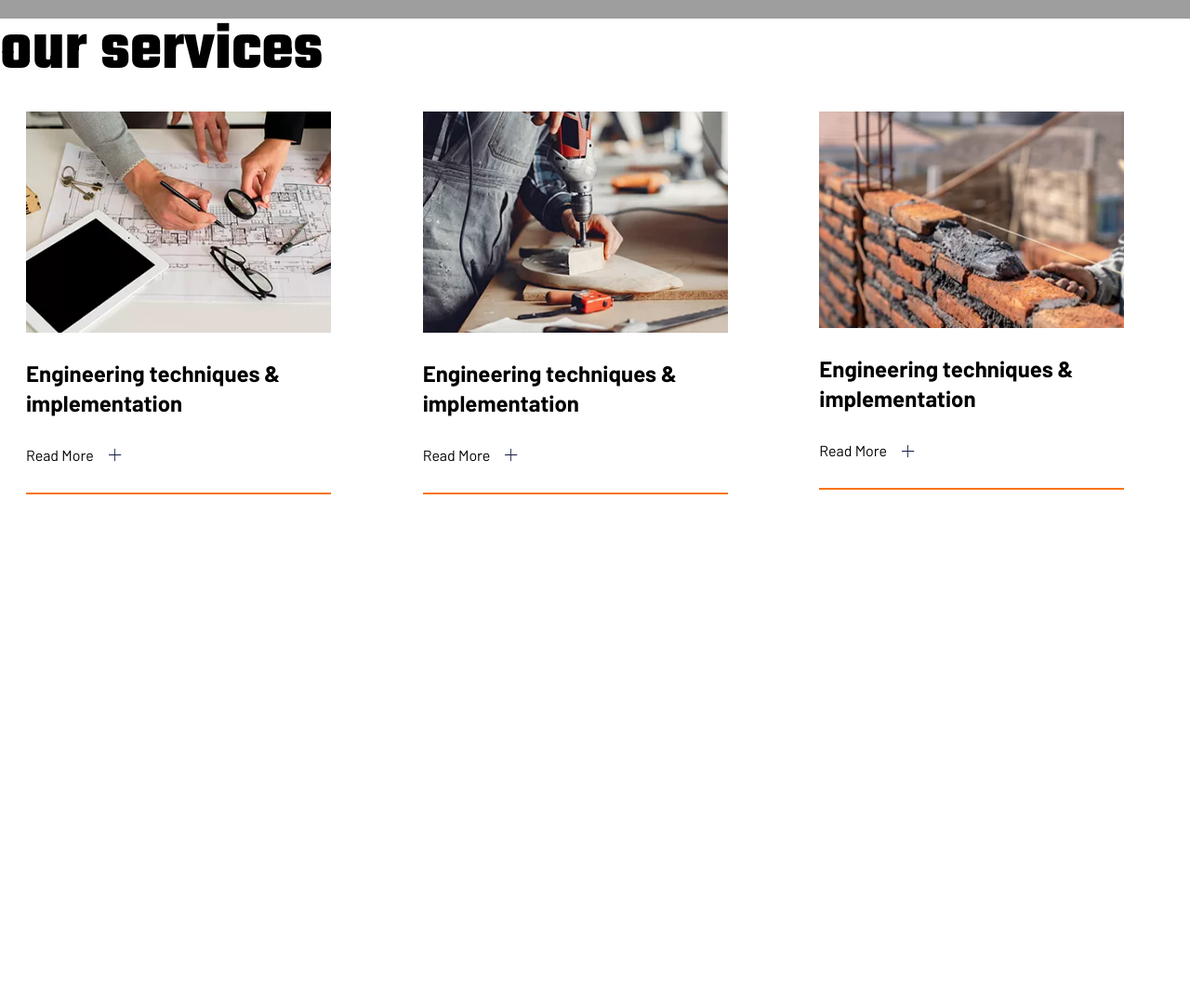
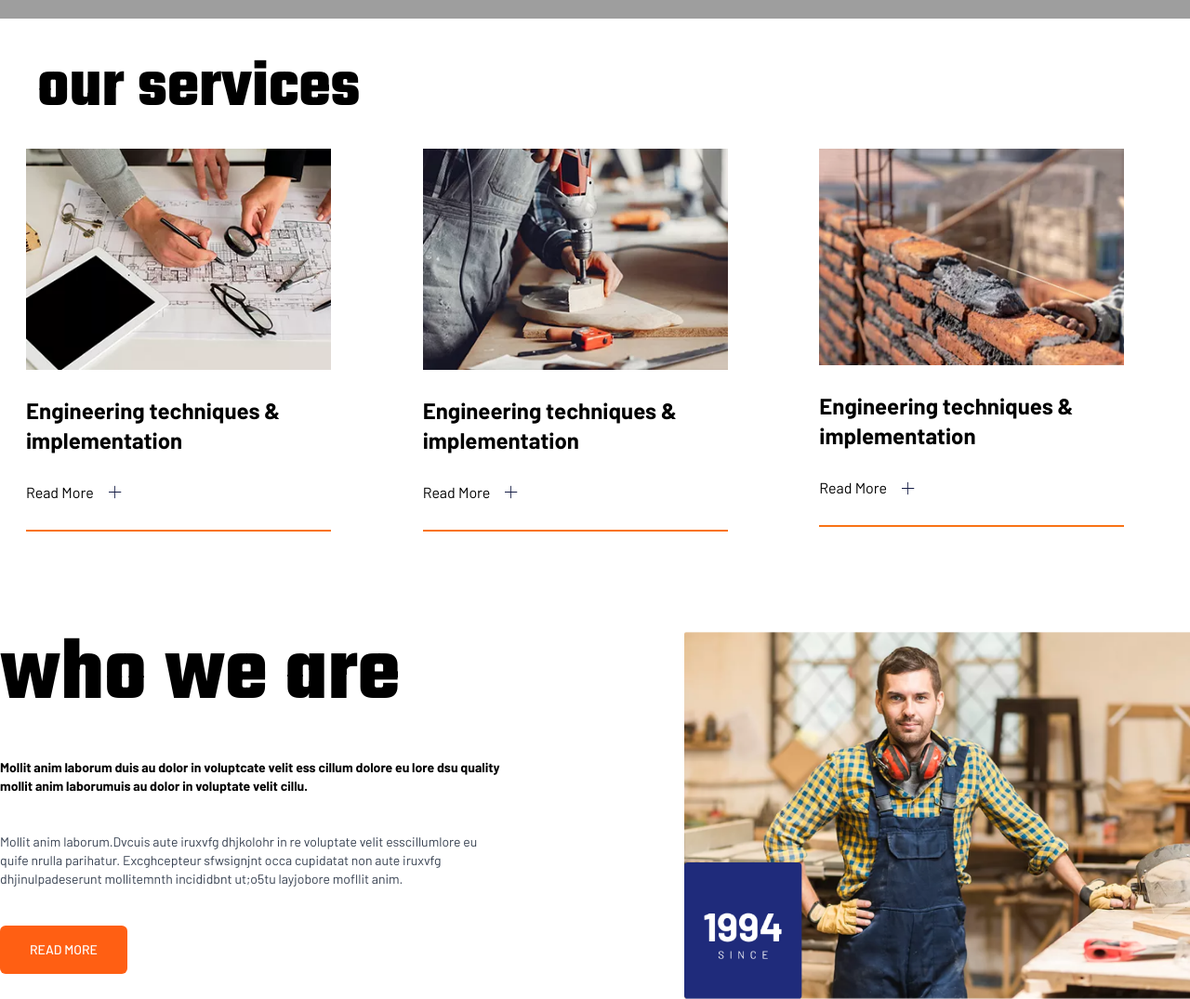
Before and after one commit to M-sadiq4641/Construction, a website built with Vite: page index.html in a window 1280 px wide. Shown: the part 780-1855 px from the top of the page at 93% size. Before the commit the page ends 1420 px from the top, so only its background shows below. Built offline with nearby package versions, Linux system fonts and the light colour scheme; grey boxes are pictures that could not be loaded; a web font is replaced by a local one.

Commit message:
added who we are section

```diff
--- a/index.html
+++ b/index.html
@@ -117,40 +117,59 @@
       </div>
     </div>
 
-<!-- services section -->
+    <!-- services section -->
 
-   <div class="container">
-      <div class="text-black mb-20  ">
-        <h1 class="text-5xl sm:text-7xl text-center sm:text-start text-black font-bold">our services</h1>
-        <div class="grid justify-center  lg:grid-cols-2 xl:grid-cols-3">
-          <div class="space-y-7  sm:w-96  p-7">
-            <img class="sm:w-96 block mx-auto w-72" src="/public/images/secives-img.png" />
+    <div class="container">
+      <div class="text-black mb-20">
+        <h1
+          class="text-5xl sm:text-7xl text-center sm:text-start sm:ms-10 mt-10 text-black font-bold"
+        >
+          our services
+        </h1>
+        <div class="grid justify-center lg:grid-cols-2 xl:grid-cols-3">
+          <div class="space-y-7 sm:w-96 p-7">
+            <img
+              class="sm:w-96 block mx-auto w-72"
+              src="/public/images/secives-img.png"
+            />
             <h3 class="font-bold text-2xl text-center sm:text-start">
               Engineering techniques & implementation
             </h3>
-            <div class="flex justify-center sm:justify-start border-b-2 border-orange-500 pb-7 w-auto items-center gap-4">
+            <div
+              class="flex justify-center sm:justify-start border-b-2 border-orange-500 pb-7 w-auto items-center gap-4"
+            >
               <p>Read More</p>
               <img src="/public/images/plus-logo.png" />
             </div>
           </div>
 
-          <div class="space-y-7  sm:w-96 p-7">
-            <img class="sm:w-96 block mx-auto w-72" src="/public/images/services-img-two.png" />
+          <div class="space-y-7 sm:w-96 p-7">
+            <img
+              class="sm:w-96 block mx-auto w-72"
+              src="/public/images/services-img-two.png"
+            />
             <h3 class="font-bold text-2xl text-center sm:text-start">
               Engineering techniques & implementation
             </h3>
-            <div class="flex justify-center sm:justify-start border-b-2 border-orange-500 pb-7 w-auto items-center gap-4">
+            <div
+              class="flex justify-center sm:justify-start border-b-2 border-orange-500 pb-7 w-auto items-center gap-4"
+            >
               <p>Read More</p>
               <img src="/public/images/plus-logo.png" />
             </div>
           </div>
 
-          <div class="space-y-7  sm:w-96 p-7">
-            <img class="sm:w-96 block mx-auto w-72" src="/public/images/services-img-three.png" />
+          <div class="space-y-7 sm:w-96 p-7">
+            <img
+              class="sm:w-96 block mx-auto w-72"
+              src="/public/images/services-img-three.png"
+            />
             <h3 class="font-bold text-2xl text-center sm:text-start">
               Engineering techniques & implementation
             </h3>
-            <div class="flex justify-center sm:justify-start border-b-2 border-orange-500 pb-7 w-auto items-center gap-4">
+            <div
+              class="flex justify-center sm:justify-start border-b-2 border-orange-500 pb-7 w-auto items-center gap-4"
+            >
               <p>Read More</p>
               <img src="/public/images/plus-logo.png" />
             </div>
@@ -158,6 +177,43 @@
         </div>
       </div>
     </div>
+
+    <!-- who we are  -->
+
+    <div class="container">
+      <div
+        class="text-black xl:gap-48 md:gap-10 grid lg:grid-cols-2 lg:space-y-0 space-y-7"
+      >
+        <div class="md:space-y-10 space-y-4">
+          <h1
+            class="md:text-8xl text-6xl font-bold text-center sm:text-start break-words"
+          >
+            who we are
+          </h1>
+          <p
+            class="ms:text-base text-sm font-bold text-center sm:text-start break-words"
+          >
+            Mollit anim laborum duis au dolor in voluptcate velit ess cillum
+            dolore eu lore dsu quality mollit anim laborumuis au dolor in
+            voluptate velit cillu.
+          </p>
+          <p
+            class="text-sm font-normal text-gray-700 text-center sm:text-start break-words"
+          >
+            Mollit anim laborum.Dvcuis aute iruxvfg dhjkolohr in re voluptate
+            velit esscillumlore eu quife nrulla parihatur. Excghcepteur
+            sfwsignjnt occa cupidatat non aute iruxvfg dhjinulpadeserunt
+            mollitemnth incididbnt ut;o5tu layjobore mofllit anim.
+          </p>
+          <button
+            class="text-sm block mx-auto sm:mx-0 font-medium bg-orangish rounded-md py-4 px-8 text-white uppercase"
+          >
+            read more
+          </button>
+        </div>
+        <img class="w-full" src="/public/images/who-we-are-img.png" />
+      </div>
+    </div>
     <!-- script  -->
     <script type="module" src="/assets/js/main.js"></script>
   </body>
```
Also changed, not shown: output.css, public/images/who-we-are-img.png (added).
